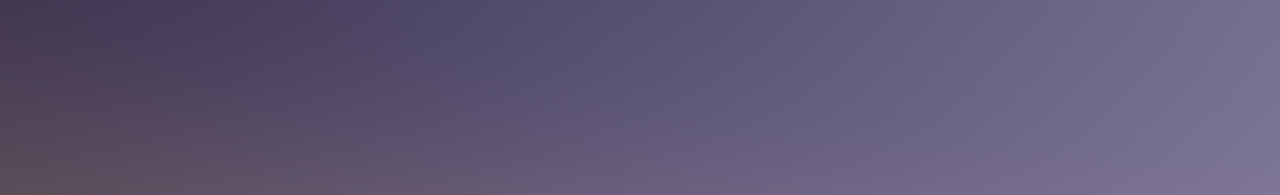
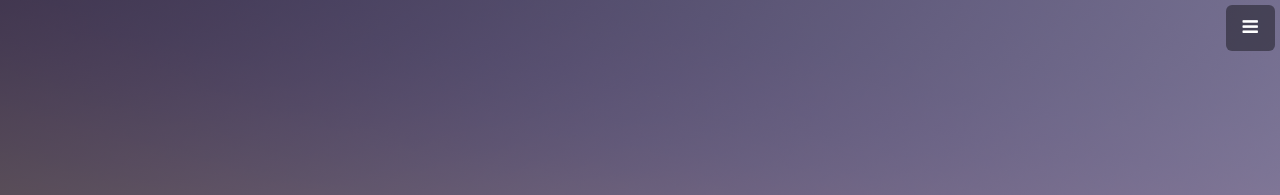
Before and after one commit to ekidando/Kidando, a Jekyll site: the page index.html, which Jekyll copies as it is, in a window 1280 px wide. Shown: the top 195 px of the page. Built offline with Jekyll 4.4.1, drawn with Linux system fonts in a browser that asks for light colours; nearby versions of some CDN libraries; some web fonts are replaced.

Commit message:
Update index.html

```diff
--- a/index.html
+++ b/index.html
@@ -13,7 +13,7 @@
  </head>
 	<!-- head close -->
 <body>
-
+  <a id="menu-toggle" href="#" class="btn btn-dark btn-lg toggle"><i class="fa fa-bars"></i></a>
   <nav id="sidebar-wrapper" class="sidebar-nav">
 
   <ul>
```
